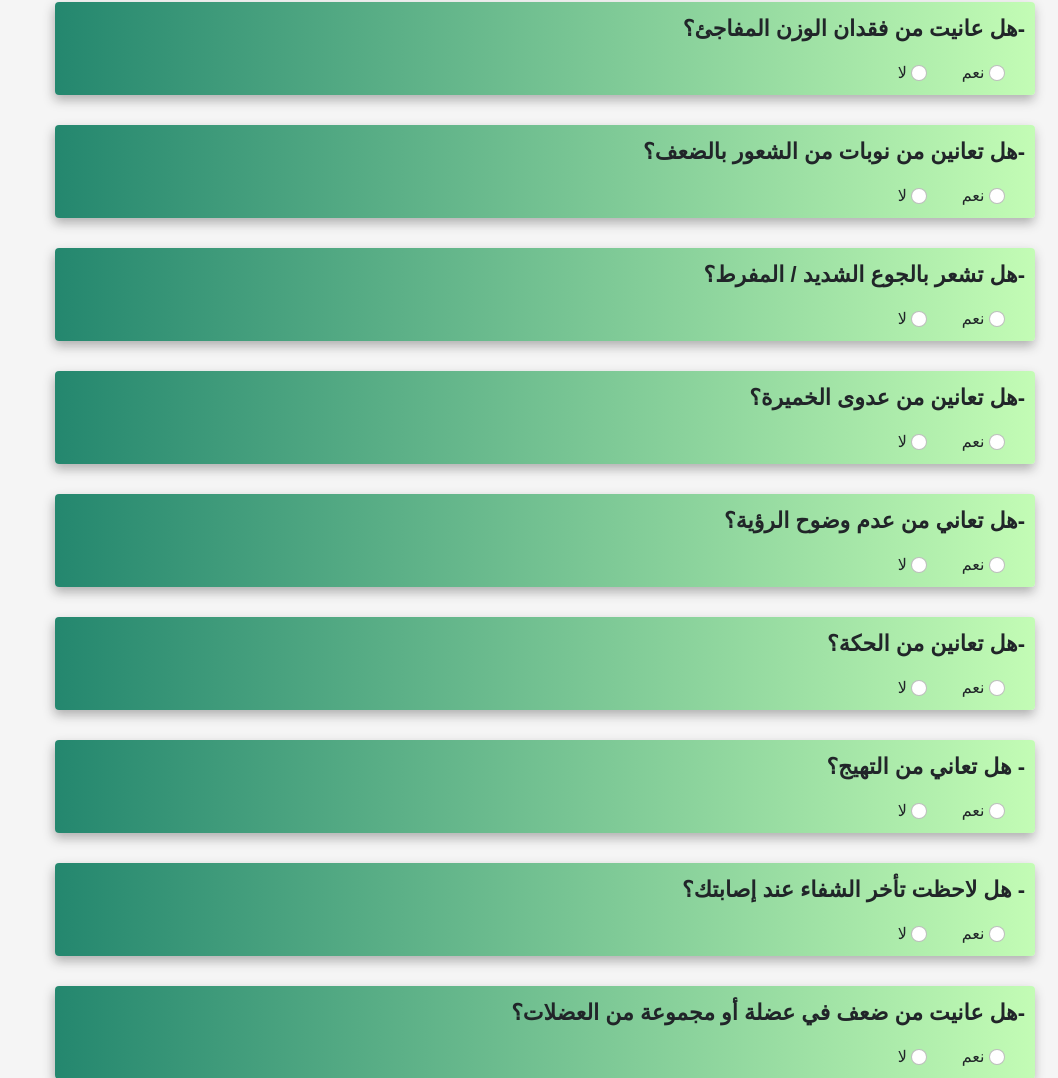
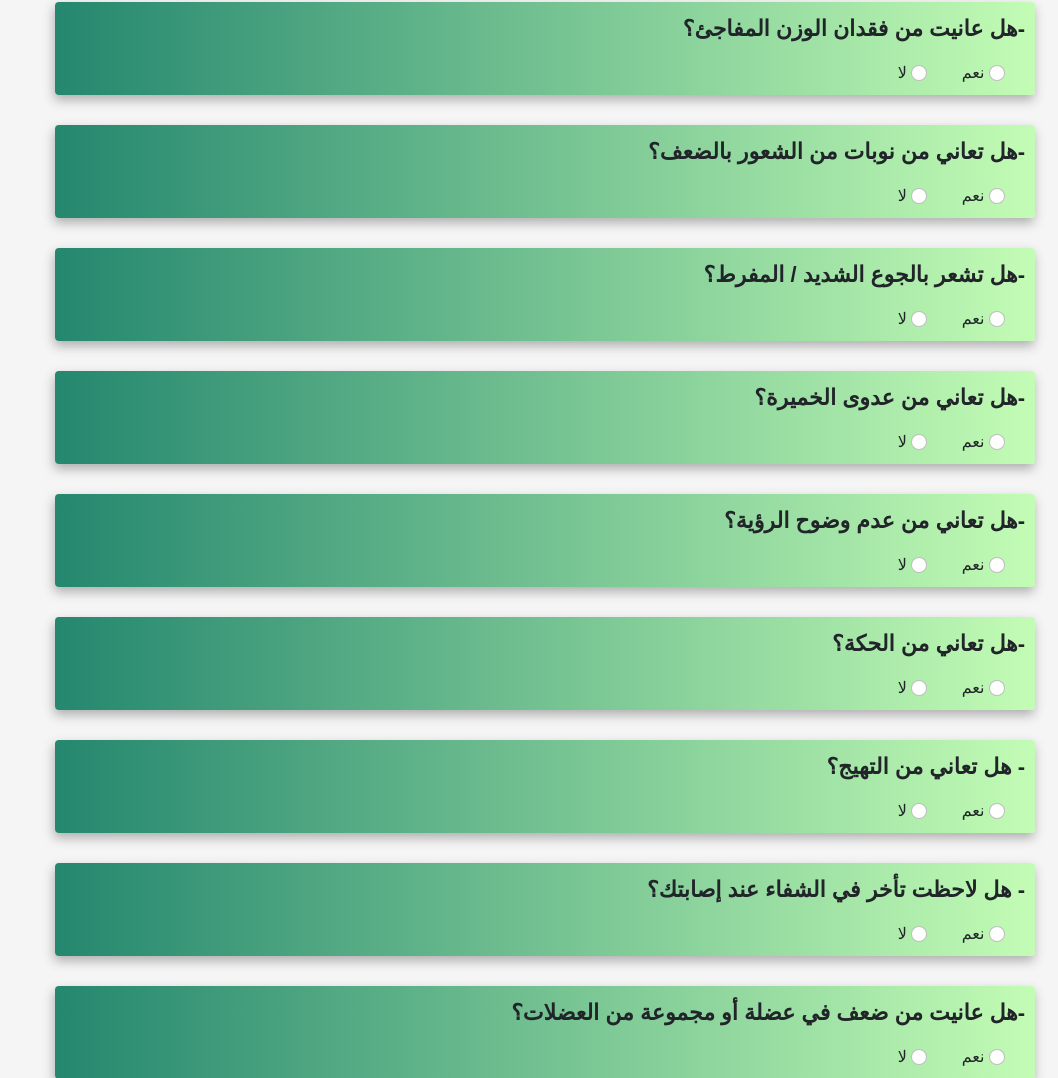
Before and after one commit to abdelrhmanawidaa/cure-app, a Django app: page /early-diagnosis-ar/ in a window 1280 px wide; the page is wider, and only the part inside the window is pictured. Shown: the part 765-1843 px from the top of that part, without its empty margins (222-1280 px from the left). Run offline with Django 4.2, Linux system fonts and the light colour scheme; a user stored in the database is signed in; some libraries are stand-ins or nearby versions.

Commit message:
edit questions in early diagnosis

```diff
--- a/templates/arabic/early-diagnosis.html
+++ b/templates/arabic/early-diagnosis.html
@@ -133,7 +133,7 @@
 
                 </div>
                 <div class="qs">
-                    <p class="main-q"> -هل تعانين من نوبات من الشعور بالضعف؟</p>
+                    <p class="main-q"> -هل تعاني من نوبات من الشعور بالضعف؟</p>
                     <div>
                         <input class="form-check-input" type="radio" name="cho3" value="1" id="7" required>
                         <lable for="7">نعم</lable>
@@ -157,7 +157,7 @@
 
                 </div>
                 <div class="qs">
-                    <p class="main-q"> -هل تعانين من عدوى الخميرة؟ </p>
+                    <p class="main-q"> -هل تعاني من عدوى الخميرة؟ </p>
                     <div>
                         <input class="form-check-input" type="radio" name="cho5" value="1" id="11" required>
                         <lable for="11">نعم</lable>
@@ -182,7 +182,7 @@
                 </div>
 
                 <div class="qs">
-                    <p class="main-q">-هل تعانين من الحكة؟ </p>
+                    <p class="main-q">-هل تعاني من الحكة؟ </p>
                     <div>
                         <input class="form-check-input" type="radio" name="cho7" value="1" id="15" required>
                         <lable for="15">نعم</lable>
@@ -205,7 +205,7 @@
                     </div>
                 </div>
                 <div class="qs">
-                    <p class="main-q">- هل لاحظت تأخر الشفاء عند إصابتك؟</p>
+                    <p class="main-q">- هل لاحظت تأخر في الشفاء عند إصابتك؟</p>
                     <div>
                         <input class="form-check-input" type="radio" name="cho9" value="1" id="19" required>
                         <lable for="19">نعم</lable>
```
